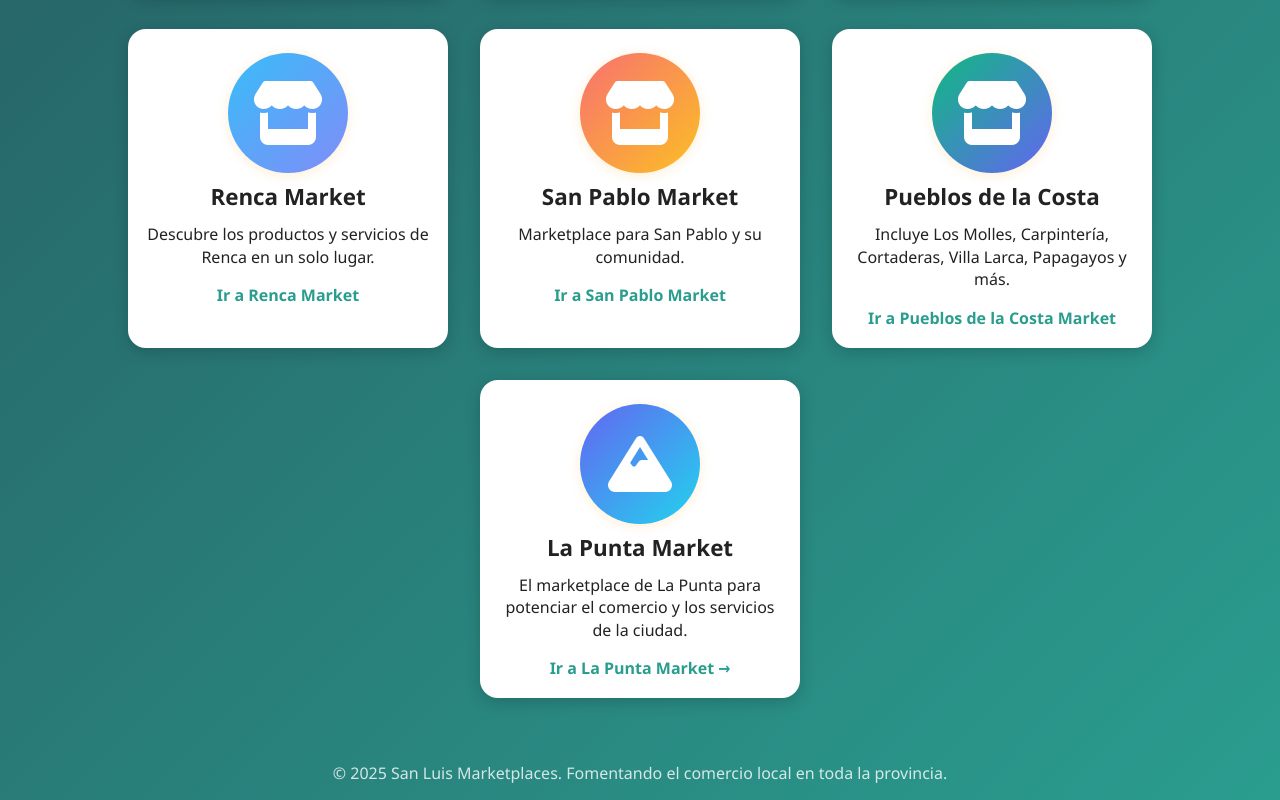
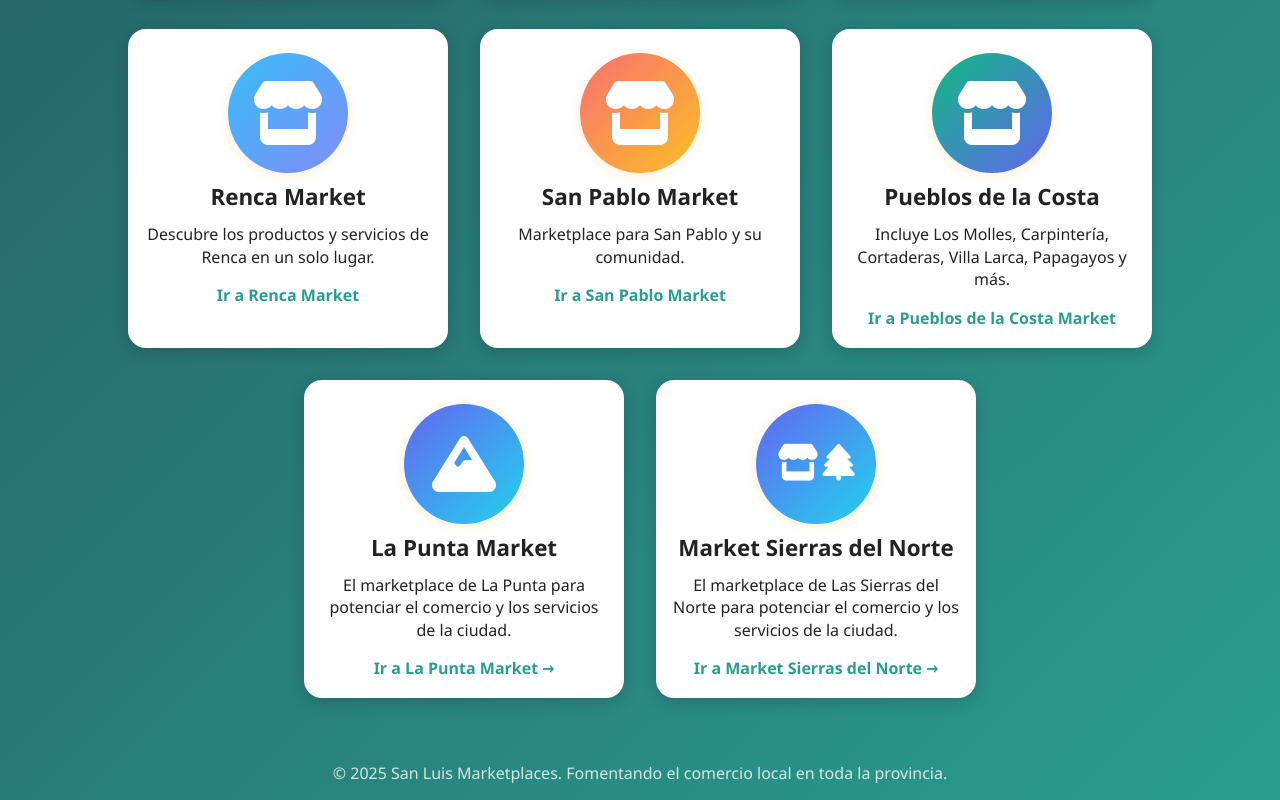
Before and after one commit to sanluismarket/Apps-de-San-Luis-Marketplaces, a plain HTML site: page index.html in a window 1280 px wide. Shown: the part 1246-2046 px from the top of the page. Drawn offline with Linux system fonts and the light colour scheme.

Commit message:
fdfdcreddd

```diff
--- a/index.html
+++ b/index.html
@@ -228,6 +228,17 @@
       <span class="card-link">Ir a La Punta Market &rarr;</span>
     </a>
 
+    <!-- Tarjeta Market Sierras del Norte -->
+    <a href="https://www.mediafire.com/file/78o7ibzyisqiiov/Market_Sierras_del_Norte.apk/file" class="market-card lapunta" target="_blank" rel="noopener noreferrer">
+      <div class="card-logo" style="background: linear-gradient(135deg, #6366f1 0%, #22d3ee 100%); display: flex; flex-direction: row; align-items: center; justify-content: center; gap: 4px; font-size: 2.3rem;">
+        <i class="fas fa-store"></i>
+        <i class="fas fa-tree"></i>
+      </div>
+      <h2>Market Sierras del Norte</h2>
+      <p>El marketplace de Las Sierras del Norte para potenciar el comercio y los servicios de la ciudad.</p>
+      <span class="card-link">Ir a Market Sierras del Norte &rarr;</span>
+    </a>
+
   </div>
   <footer>
     &copy; 2025 San Luis Marketplaces. Fomentando el comercio local en toda la provincia.
```
